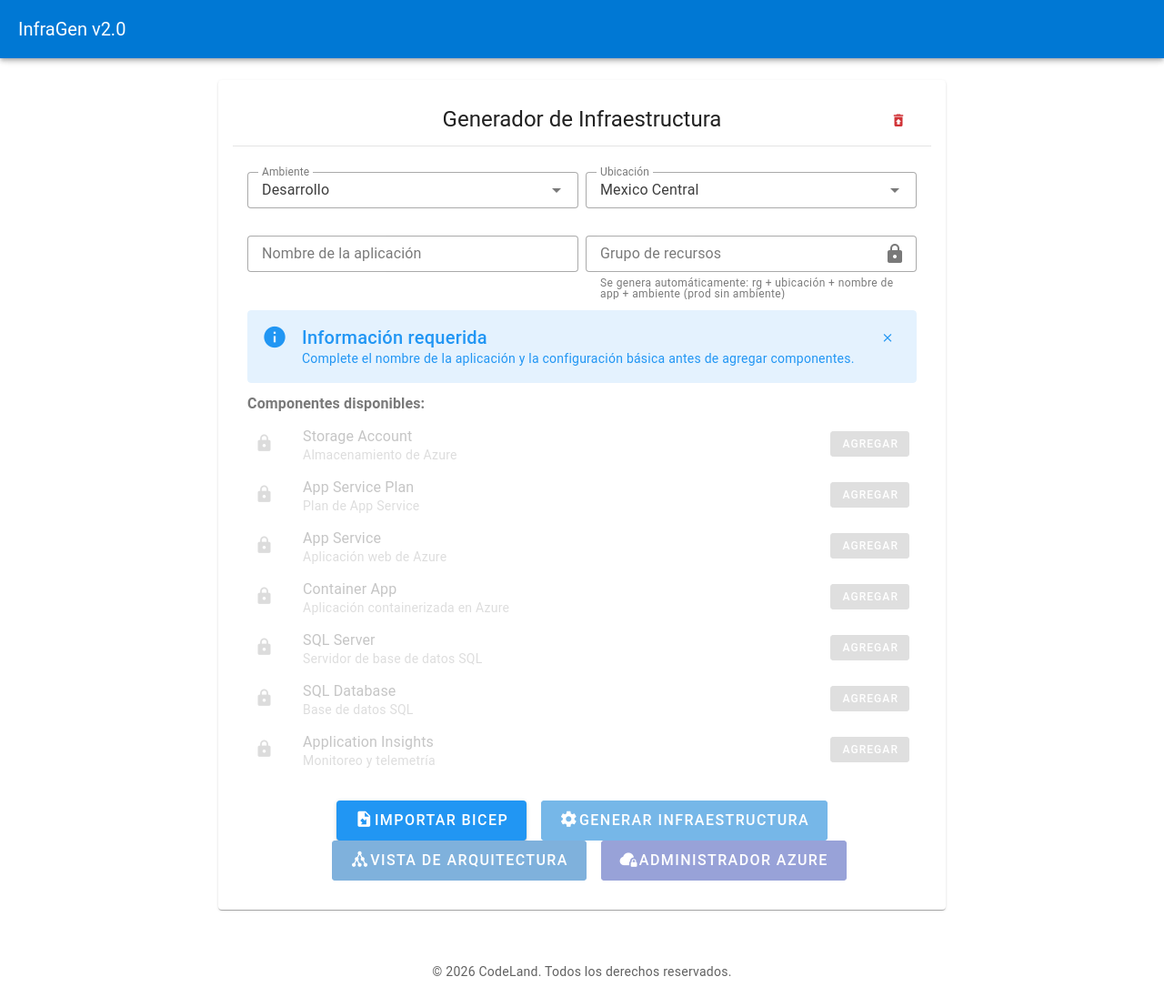
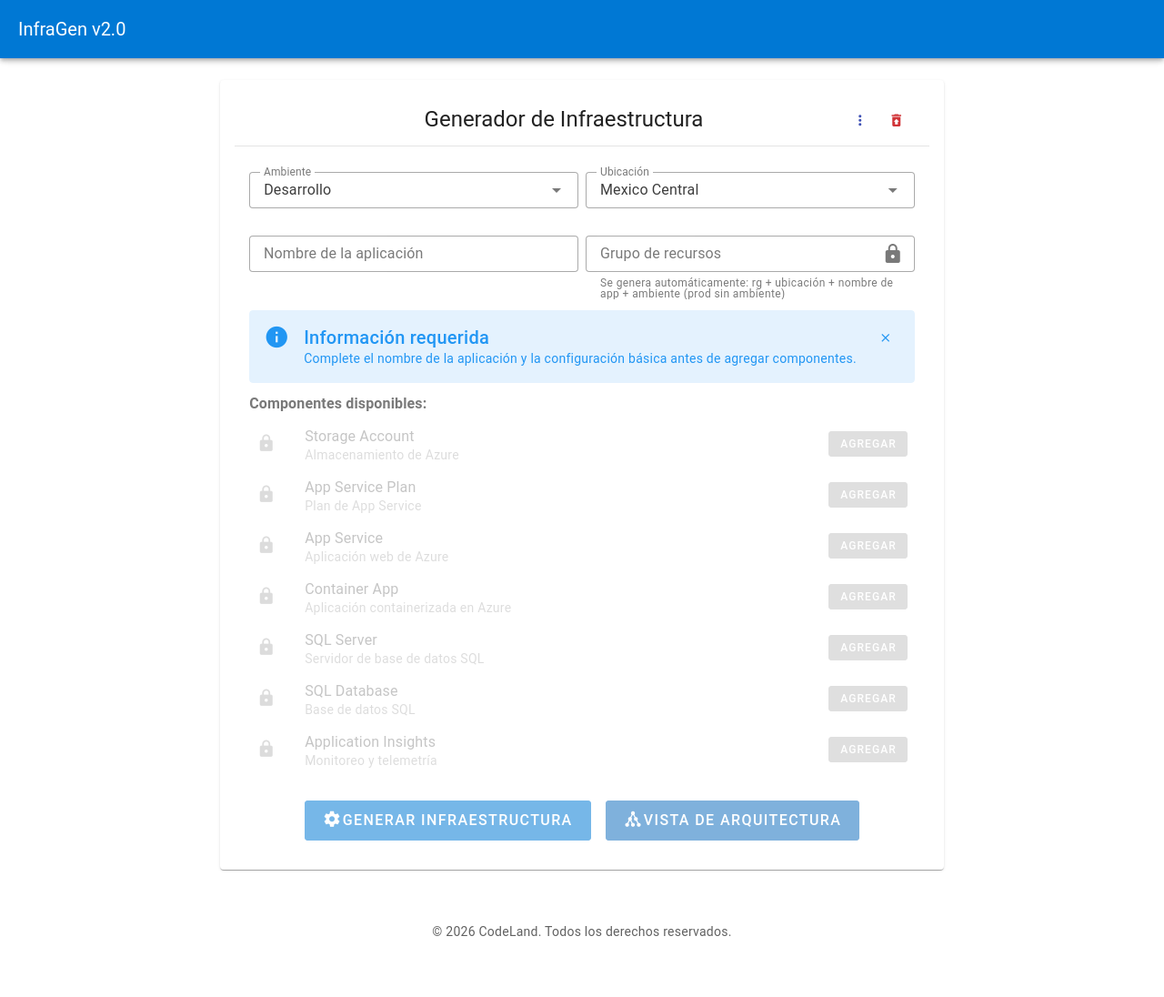
Before and after one commit to vicoscanseco/InfraGen, a Vue app: page / in a window 1280 px wide. Shown: the whole page at 91% size. After the commit the page ends 1052 px from the top, so only its background shows below. Built offline with nearby package versions, Linux system fonts and the light colour scheme.

Commit message:
feat: enhance AzureSelector component with deployment management menu and streamline Bicep import functionality

```diff
--- a/src/components/AzureSelector.vue
+++ b/src/components/AzureSelector.vue
@@ -3,6 +3,35 @@
     <v-card class="mx-auto my-4 pa-4" max-width="800">
       <v-card-title class="d-flex justify-space-between align-center">
         <span class="text-h5 flex-grow-1 text-center pl-10">Generador de Infraestructura</span>
+
+        <v-menu location="bottom end">
+          <template v-slot:activator="{ props }">
+            <v-btn
+              v-bind="props"
+              icon="mdi-dots-vertical"
+              variant="text"
+              color="indigo"
+              size="small"
+            />
+          </template>
+
+          <v-list density="compact">
+            <v-list-item
+              prepend-icon="mdi-file-import"
+              title="Importar Bicep"
+              subtitle="Cargar archivo Bicep"
+              @click="openBicepImporter"
+            />
+            <v-list-item
+              prepend-icon="mdi-cloud-lock"
+              title="Administrador Azure"
+              subtitle="Abrir ventana de despliegue"
+              :disabled="!bicepContent"
+              @click="openAzureDeploymentWindow"
+            />
+          </v-list>
+        </v-menu>
+
         <v-tooltip text="Limpiar configuración guardada y reiniciar formulario">
           <template v-slot:activator="{ props }">
             <v-btn
@@ -214,21 +243,6 @@
               @change="handleBicepImport"
             >
 
-            <v-tooltip text="Importa un archivo Bicep generado por InfraGen para reconstruir la configuración editable.">
-              <template v-slot:activator="{ props }">
-                <v-btn
-                  v-bind="props"
-                  color="info"
-                  size="large"
-                  class="me-4"
-                  @click="openBicepImporter"
-                >
-                  <v-icon left>mdi-file-import</v-icon>
-                  Importar Bicep
-                </v-btn>
-              </template>
-            </v-tooltip>
-
             <v-tooltip text="Genera el código Bicep para desplegar tu infraestructura en Azure. Requiere al menos un componente configurado.">
               <template v-slot:activator="{ props }">
                 <v-btn
@@ -256,22 +270,6 @@
                 >
                   <v-icon left>mdi-graph</v-icon>
                   Vista de Arquitectura
-                </v-btn>
-              </template>
-            </v-tooltip>
-
-            <v-tooltip text="Abre el módulo de administración de despliegue Azure en una ventana separada.">
-              <template v-slot:activator="{ props }">
-                <v-btn
-                  v-bind="props"
-                  color="indigo"
-                  size="large"
-                  class="ml-4"
-                  :disabled="!bicepContent"
-                  @click="openAzureDeploymentWindow"
-                >
-                  <v-icon left>mdi-cloud-lock</v-icon>
-                  Administrador Azure
                 </v-btn>
               </template>
             </v-tooltip>
```
Also changed, not shown: 1 other file (tests, documents, lock files or other folders).
